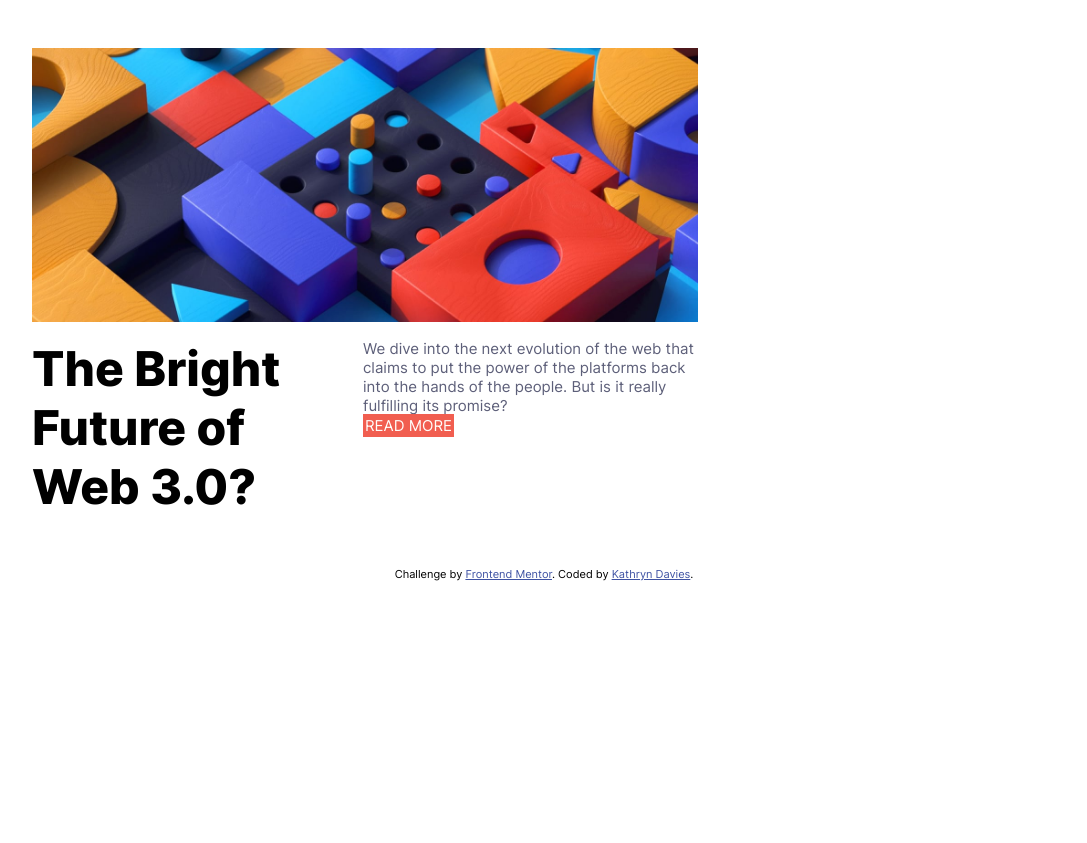
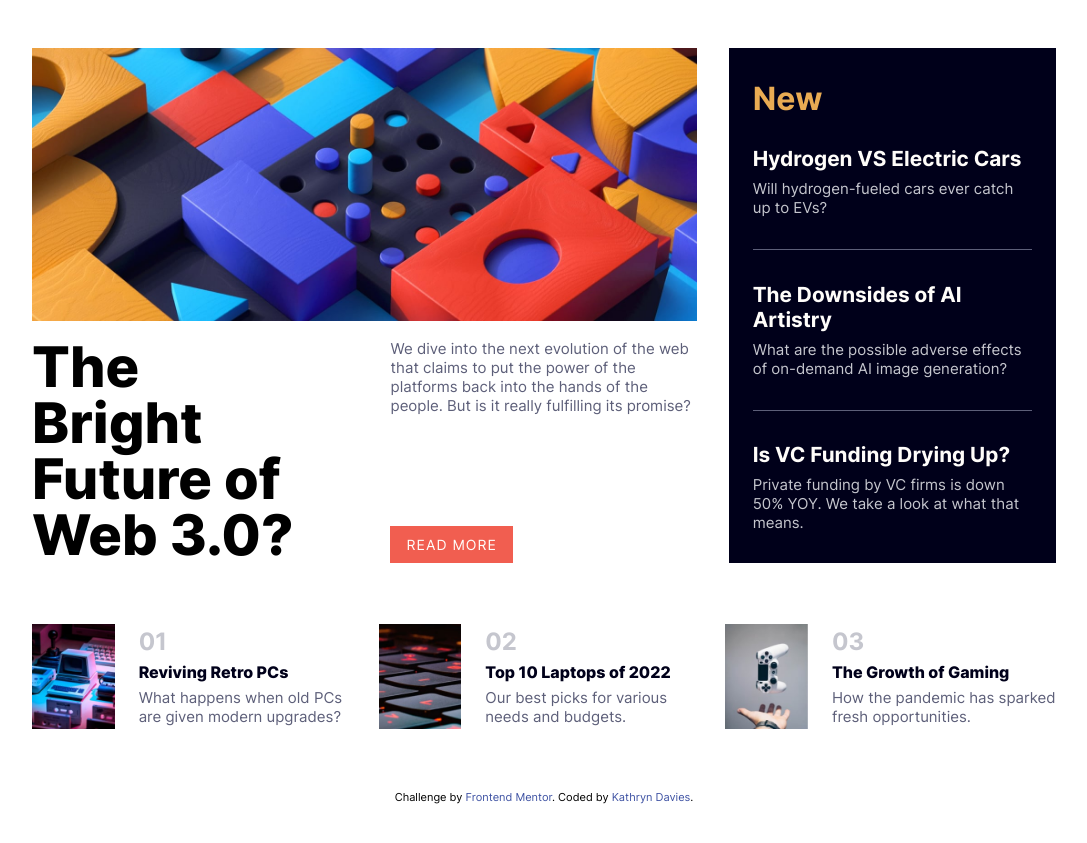
Before and after one commit to KathrynDavies123/news-homepage-main, a plain HTML site: page index.html in a window 1280 px wide. Shown: the part 107-950 px from the top of the page, without its empty margins (96-1183 px from the left). Before the commit the page ends 800 px from the top, so only its background shows below. Drawn offline with Linux system fonts and the light colour scheme.

Commit message:
desktop done

```diff
--- a/assets/css/style.css
+++ b/assets/css/style.css
@@ -23,6 +23,15 @@ html {
     font-family: Inter;
 }
 
+a {
+    text-decoration: none;
+}
+
+p {
+    color:hsl(236, 13%, 42%);
+    font-size: 15px;
+}
+
 body {
     margin:5% 10%;
 }
@@ -43,13 +52,17 @@ nav ul {
 }
 
 nav a {
-    text-decoration: none;
     color:hsl(240,100%,5%);
+}
+
+nav a:hover {
+    color: hsl(5, 85%, 63%);
 }
 
 section {
     display:flex;
-    margin:5% 0 ;
+    margin:5% 0 6% 0;
+    gap:2rem;
 }
 
 .brightfuture {
@@ -65,29 +78,141 @@ section {
     display:flex;
     justify-content: space-between;
     margin-top:2%;
-    gap:5rem;
-}
-
-.brightfuture div div {
-    width:80%;
+    gap:6rem;
 }
 
 h2 {
     font-family:InterExtraBold;
-    font-size: 3rem;
+    font-size: 3.5rem;
     width:60%;
+    line-height:3.5rem;
 }
 
-.brightfuture p {
-    color:hsl(236, 13%, 42%);
-    font-size: 15px;
+.brightfuture div div {
+    width:70%;
+    display:flex;
+    flex-direction:column;
+    justify-content: space-between;
 }
 
 .brightfuture a {
     color:hsl(36, 100%, 99%);
     background-color: hsl(5, 85%, 63%);
-    text-decoration: none;
     text-transform: uppercase;
+    font-size: 14px;
+    letter-spacing: 1px;
+    padding:10px 5px;
+    width:40%;
+    text-align: center;
+}
+
+.brightfuture a:hover {
+    background-color: hsl(240, 100%, 5%);
+}
+
+.new {
+    width:32%;
+    background-color: hsl(240, 100%, 5%);
+    padding:1rem 1.5rem ;
+    display: flex;
+    flex-direction: column;
+    justify-content: space-around;
+}
+
+h3 {
+    color:hsl(35, 77%, 62%);
+    font-size:2rem;
+}
+
+.new > div {
+    height:80%;
+    display: flex;
+    flex-direction: column;
+    justify-content: space-between;
+}
+
+.new div div {
+    display: flex;
+    flex-direction: column;
+    gap:0.5rem;
+}
+
+.borderdiv {
+    border-bottom:1px solid hsl(236, 13%, 42%);
+    padding-bottom: 2rem;;
+}
+
+.new a {
+    color:hsl(36, 100%, 99%);
+    font-size: 1.3rem;
+    font-weight: 700;
+}
+
+.new a:hover {
+    color: hsl(35, 77%, 62%);
+}
+
+.new p {
+    color:hsl(233, 8%, 79%);
     font-size: 15px;
-    padding:2px;
 }
+
+.footer {
+    gap:1rem;
+}
+
+.footer > div {
+    display: flex;
+    gap: 1.5rem;
+    width:33%;
+}
+
+.footer img {
+    width:25%;
+}
+
+.footer div div {
+    display: flex;
+    flex-direction: column;
+    justify-content: space-around;
+}
+
+h5 {
+    font-size:1.5rem;
+    font-weight:700;
+    color: hsl(233, 8%, 79%);
+}
+
+.footer a {
+    font-weight:800;
+    color: hsl(240, 100%, 5%);
+}
+
+.footer a:hover {
+    color: hsl(5, 85%, 63%);
+}
+
+@media (max-width:375px) {
+    section {
+        flex-direction:column;
+        width:100vw;
+        margin:0;
+        padding:0;
+    }
+
+    .brightfuture, .new {
+        width:100vw;
+    }
+
+    .brightfuture {
+        margin-top:10%;
+    }
+
+    .brightfuture > div {
+        flex-direction: column;
+    }
+
+    .footer div {
+        width:100vw;
+    }
+}
--- a/index.html
+++ b/index.html
@@ -56,35 +56,57 @@
             </div>
           </div>
         </article>
-        <article></article>
+        <article class="new">
+          <h3>New</h3>
+          <div>
+            <div class="borderdiv">
+              <a href="#">Hydrogen VS Electric Cars</a>
+              <p>Will hydrogen-fueled cars ever catch up to EVs?</p>
+            </div>
+            <div class="borderdiv">
+              <a href="#">The Downsides of AI Artistry</a>
+              <p>
+                What are the possible adverse effects of on-demand AI image
+                generation?
+              </p>
+            </div>
+            <div>
+              <a href="#">Is VC Funding Drying Up?</a>
+              <p>
+                Private funding by VC firms is down 50% YOY. We take a look at
+                what that means.
+              </p>
+            </div>
+          </div>
+        </article>
+      </section>
+      <section class="footer">
+        <div>
+          <img src="./assets/images/image-retro-pcs.jpg" alt="retro computer">
+          <div>
+            <h5>01</h5>
+            <a href="#">Reviving Retro PCs</a>
+            <p>What happens when old PCs are given modern upgrades?</p>
+          </div>
+        </div>
+        <div>
+          <img src="./assets/images/image-top-laptops.jpg" alt="laptop keyboard">
+          <div>
+            <h5>02</h5>
+            <a href="#">Top 10 Laptops of 2022</a>
+            <p>Our best picks for various needs and budgets.</p>
+          </div>
+        </div>
+        <div>
+          <img src="./assets/images/image-gaming-growth.jpg" alt="hand throwing a game controller in the air">
+          <div>
+            <h5>03</h5>
+            <a href="#">The Growth of Gaming</a>
+            <p>How the pandemic has sparked fresh opportunities.</p>
+          </div>
+        </div>
       </section>
     </main>
-
-    <!--
-
-  New
-
-  Hydrogen VS Electric Cars
-  Will hydrogen-fueled cars ever catch up to EVs?
-
-  The Downsides of AI Artistry
-  What are the possible adverse effects of on-demand AI image generation?
-
-  Is VC Funding Drying Up?
-  Private funding by VC firms is down 50% YOY. We take a look at what that means.
-
-  01
-  Reviving Retro PCs
-  What happens when old PCs are given modern upgrades?
-
-  02
-  Top 10 Laptops of 2022
-  Our best picks for various needs and budgets.
-
-  03
-  The Growth of Gaming
-  How the pandemic has sparked fresh opportunities. -->
-
     <div class="attribution">
       Challenge by
       <a href="https://www.frontendmentor.io?ref=challenge" target="_blank"
```
